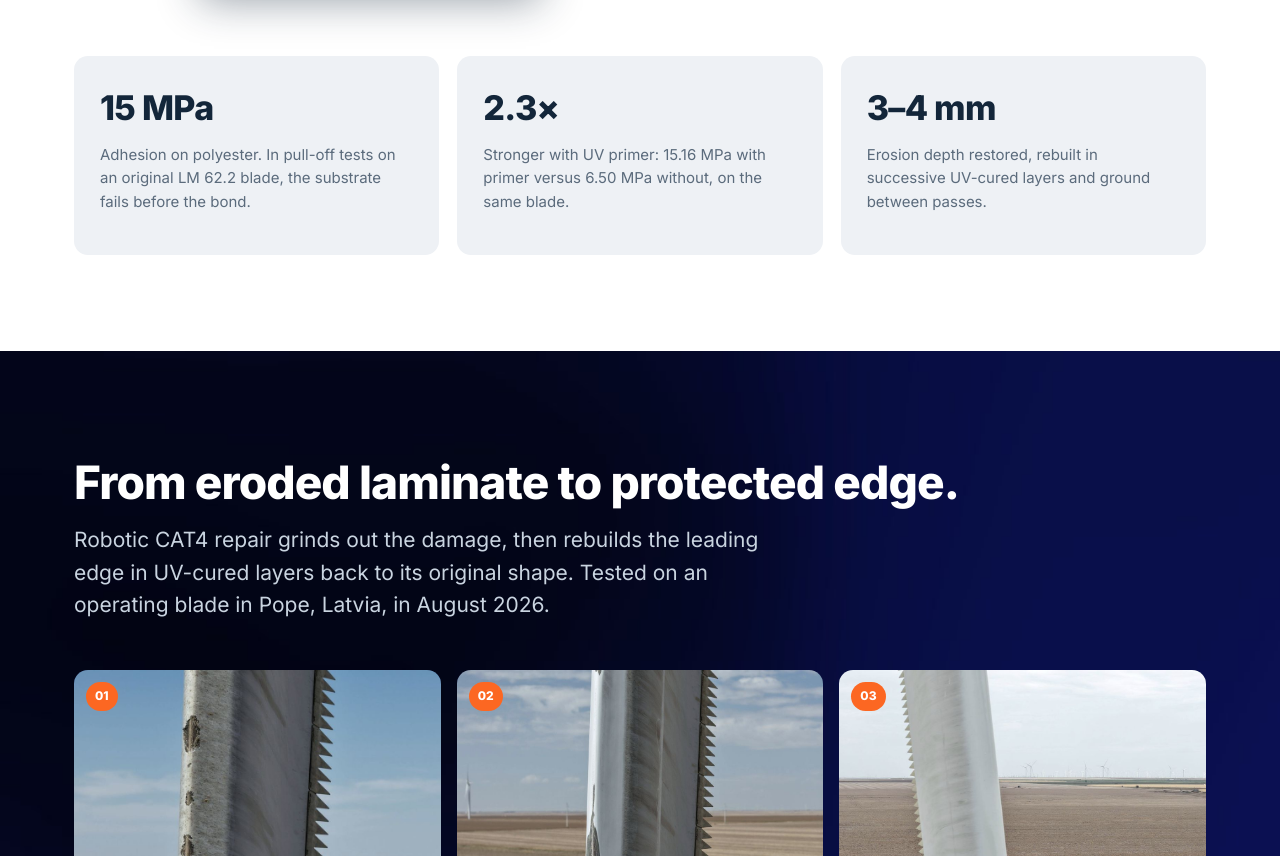
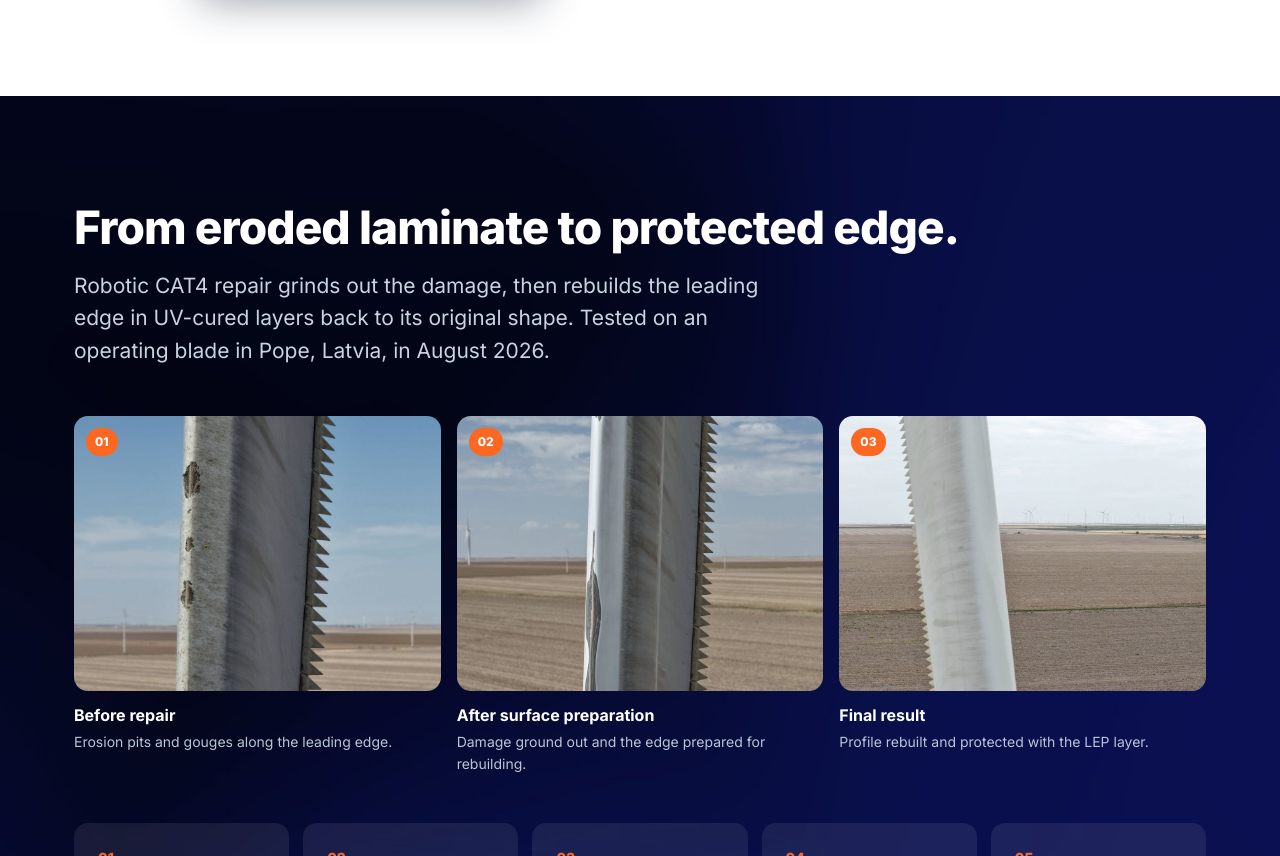
Before and after one commit to Caniator/LER-AEP-loss, a plain HTML site: page leading-edge-erosion/index.html in a window 1280 px wide. Shown: the part 4491-5347 px from the top of the page. Drawn offline with Linux system fonts and the light colour scheme.

Commit message:
Remove lab stat tiles from proof section
Co-Authored-By: Claude Opus 5.5 <noreply@anthropic.com>
Claude-Session: https://claude.ai/code/session_01B1rzp7YviBb8saVvbcJaPs

```diff
--- a/leading-edge-erosion/index.html
+++ b/leading-edge-erosion/index.html
@@ -395,11 +395,6 @@
       </div>
     </div>
 
-    <div class="lab">
-      <div class="card"><div class="big">15 MPa</div><p>Adhesion on polyester. In pull-off tests on an original LM 62.2 blade, the substrate fails before the bond.</p></div>
-      <div class="card"><div class="big">2.3×</div><p>Stronger with UV primer: 15.16 MPa with primer versus 6.50 MPa without, on the same blade.</p></div>
-      <div class="card"><div class="big">3–4 mm</div><p>Erosion depth restored, rebuilt in successive UV-cured layers and ground between passes.</p></div>
-    </div>
 
   </div>
 </section>
```
